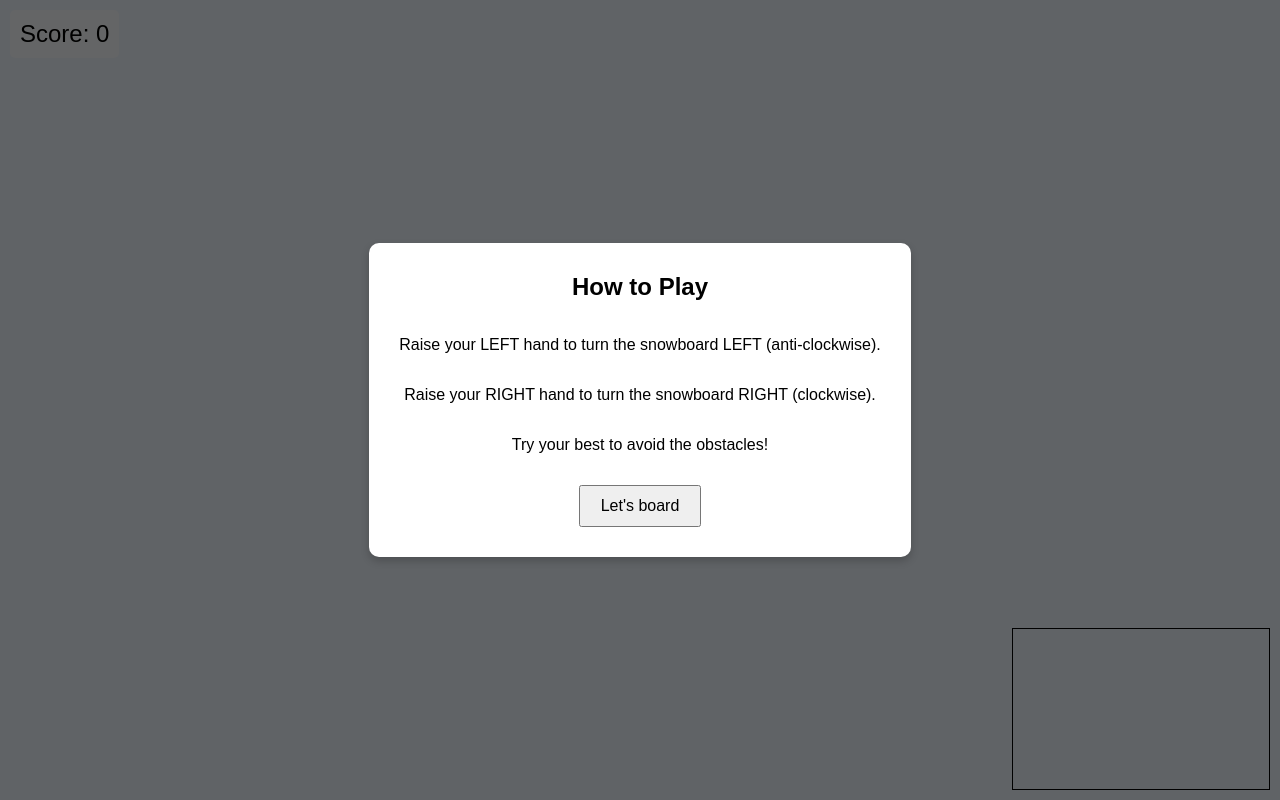
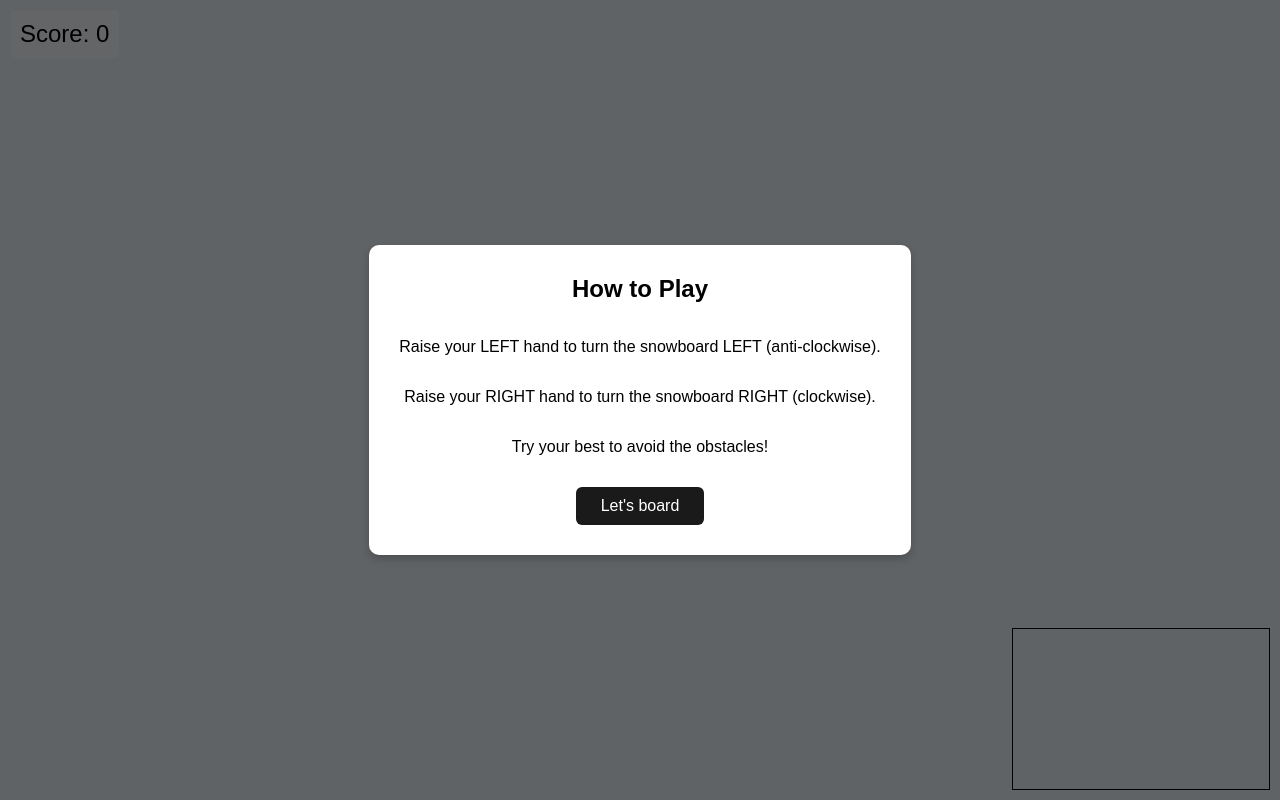
Before and after one commit to andywarr/Pose, a website built with Vite: page index.html in a window 1280 px wide. Built offline with nearby package versions, Linux system fonts and the light colour scheme; no server answers.

Commit message:
feat: enhance styling for instruction confirmation button

```diff
--- a/style.css
+++ b/style.css
@@ -106,8 +106,25 @@ body {
 
 /* Style for the specific instruction confirmation button */
 #confirmInstructions {
-  align-self: center; /* Center the button within the flex container */
-  /* Centering is handled by text-align: center on .modal-content */
+  align-self: center;
+  background-color: #1a1a1a;
+  color: white;
+  padding: 10px 25px;
+  border-radius: 6px;
+  border: none;
+  font-size: 16px;
+  font-weight: 500;
+  cursor: pointer;
+  transition: background-color 0.2s ease-in-out;
+}
+
+#confirmInstructions:hover {
+  background-color: #333333; /* Slightly lighter on hover */
+}
+
+#confirmInstructions:focus {
+  outline: 2px solid #4a90e2; /* Focus ring */
+  outline-offset: 2px;
 }
 
 /* New class for visibility toggle */
```
